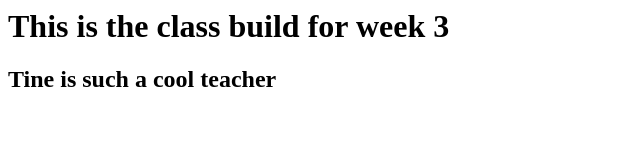
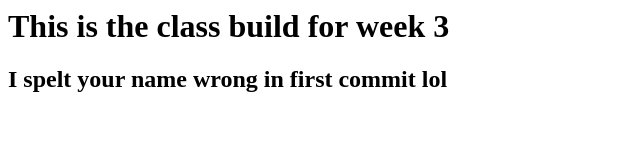
Before and after one commit to cookie010110/week-3-cb, a plain HTML site: page index.html in a window 1280 px wide. Shown: the whole page, without its empty margins (0-640 px from the left). Drawn offline with Linux system fonts and the light colour scheme.

Commit message:
Updating index copy

```diff
--- a/index.html
+++ b/index.html
@@ -4,6 +4,6 @@
 	</head>
 	<body>
 		<h1>This is the class build for week 3</h1>
-		<h2>Tine is such a cool teacher</h2>
+		<h2>I spelt your name wrong in first commit lol</h2>
 	</body>
 </html>
```
